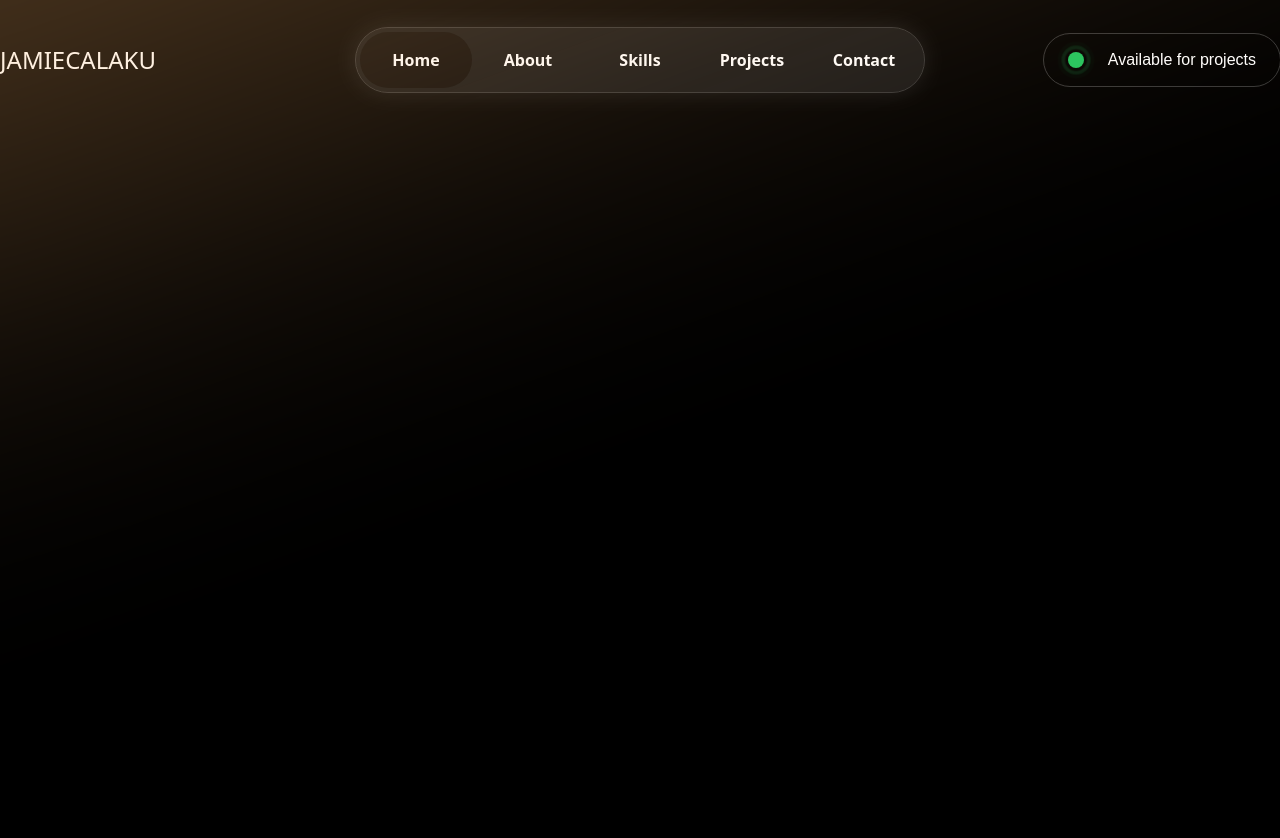
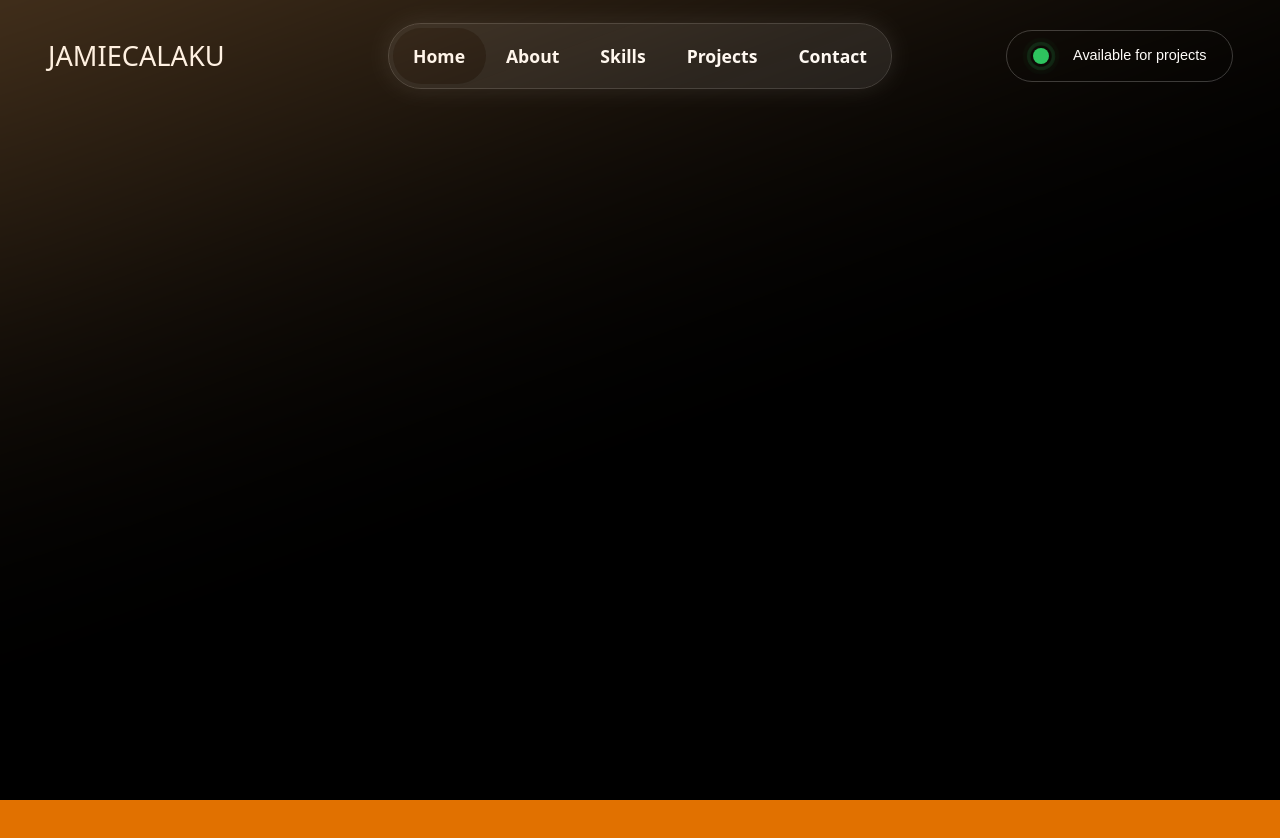
Before and after one commit to JamieCalaku/Personal-Portfolio, a Next.js app: page / in a window 1280 px wide. Shown: the top 838 px of the page. Built offline with nearby package versions, Linux system fonts and the light colour scheme.

Commit message:
Made Navbar responsive

```diff
--- a/app/page.tsx
+++ b/app/page.tsx
@@ -1,6 +1,5 @@
 import Header from "@/components/main/Header";
 import Hero from "@/components/main/Hero";
-import About from "@/components/main/About";
 
 export default function Home() {
     return (
@@ -15,7 +14,10 @@ export default function Home() {
             <div className="relative z-10">
                 <Header/>
                 <Hero/>
-                <About/>
+                <section id="about" className="h-[2000px] bg-amber-600 w-screen"/>
+                <section id="skills" className="h-[2000px] bg-blue-600 w-screen"/>
+                <section id="projects" className="h-[2000px] bg-red-600 w-screen"/>
+                <section id="contact" className="h-[2000px] bg-purple-600 w-screen"/>
             </div>
 
         </div>
--- a/components/main/About.tsx
+++ /dev/null
@@ -1,7 +0,0 @@
-export default function About() {
-    return (
-        <section id="about" className="h-[2000px] w-screen">
-
-        </section>
-    );
-}
--- a/components/main/Header.tsx
+++ b/components/main/Header.tsx
@@ -4,21 +4,21 @@ import Navbar_Signature from "@/components/sub/Navbar_Signature";
 
 export default function Header() {
     return (
-        <header className="w-screen">
-            <div className="grid grid-cols-3 items-center h-30">
+        <header className="w-screen fixed max-[295px]:hidden">
+            <div className="grid grid-cols-3 items-center py-6 max-[960px]:grid-cols-2 max-[960px]:py-4">
 
                 {/* Signature */}
-                <div className="justify-self-start">
+                <div className="justify-self-start pl-[clamp(0.75rem,4vw,3rem)]">
                     <Navbar_Signature/>
                 </div>
 
                 {/* Navbar */}
-                <div className="justify-self-center">
+                <div className="justify-self-center max-[960px]:hidden">
                     <Navbar/>
                 </div>
 
                 {/* Available */}
-                <div className="justify-self-end">
+                <div className="justify-self-end pr-[clamp(0.75rem,4vw,3rem)]">
                     <Navbar_Available/>
                 </div>
 
--- a/components/sub/Navbar.tsx
+++ b/components/sub/Navbar.tsx
@@ -1,6 +1,7 @@
 "use client";
 
 import { useEffect, useState } from "react";
+import { motion } from "framer-motion";
 
 type NavLink = { label: string; id: string };
 
@@ -27,11 +28,13 @@ export default function Navbar() {
         });
 
     useEffect(() => {
-        const observer = new IntersectionObserver(
-            (entries) =>
-                entries.forEach((e) => e.isIntersecting && setActiveId(e.target.id)),
-            OBSERVER_OPTIONS
-        );
+        const observer = new IntersectionObserver((entries) => {
+            const visible = entries.filter(e => e.isIntersecting);
+            if (!visible.length) return;
+
+            visible.sort((a, b) => (b.intersectionRatio ?? 0) - (a.intersectionRatio ?? 0));
+            setActiveId(visible[0].target.id);
+        }, OBSERVER_OPTIONS);
 
         LINKS.forEach((l) => {
             const el = document.getElementById(l.id);
@@ -73,18 +76,18 @@ function NavItem({ id, label, active, onClick }: NavItemProps) {
                 e.preventDefault();
                 onClick(id);
             }}
-            className="flex items-center font-bold text-white"
+            className="flex items-center font-bold text-white text-[clamp(0.5rem,1.1rem,2rem)]"
         >
-      <span className="relative inline-flex items-center justify-center w-28 h-14">
-        {active && <ActivePill />}
+      <span className="relative inline-flex items-center justify-center px-[clamp(0.8rem,1.6vw,10rem)] h-14">
+        {active && (
+            <motion.span
+                layoutId="active-pill"
+                className="absolute inset-0 bg-stone-950 rounded-[100px]"
+                transition={{ type: "spring", stiffness: 500, damping: 100 }}
+            />
+        )}
           <span className="z-10">{label}</span>
       </span>
         </a>
     );
 }
-
-function ActivePill() {
-    return (
-        <span className="absolute inset-0 bg-stone-950 rounded-[100px] transition-transform duration-300" />
-    );
-}
--- a/components/sub/Navbar_Available.tsx
+++ b/components/sub/Navbar_Available.tsx
@@ -1,9 +1,9 @@
 export default function Navbar_Available() {
     return (
         <div>
-            <div className="inline-flex items-center gap-6 px-6 py-3.5 overflow-hidden rounded-[57px] outline-1 outline-navbar-stroke no-select">
-                <div className="status-dot"/>
-                <h2 className="text-base font-normal text-white font-['Arial']">
+            <div className="inline-flex items-center gap-6 px-[clamp(0.6rem,2vw,2rem)] py-3.5 overflow-hidden rounded-[57px] outline-1 outline-navbar-stroke no-select max-[960px]:py-2.5">
+                <div className="status-dot size-[clamp(0.8rem,2vw,1rem)]"/>
+                <h2 className="text-[clamp(0.6rem,3vw,0.9rem)] base text-nowrap font-normal text-white font-['Arial']">
                     Available for projects
                 </h2>
             </div>
--- a/components/sub/Navbar_Signature.tsx
+++ b/components/sub/Navbar_Signature.tsx
@@ -1,7 +1,7 @@
 export default function Navbar_Signature() {
     return (
         <div>
-            <h1 className="text-white font-light text-2xl no-select">JAMIECALAKU</h1>
+            <h1 className="text-white font-light text-[min(1.7rem,6vw)] no-select">JAMIECALAKU</h1>
         </div>
     );
 }
--- a/package.json
+++ b/package.json
@@ -9,6 +9,7 @@
     "lint": "eslint"
   },
   "dependencies": {
+    "framer-motion": "^12.23.26",
     "lenis": "^1.3.16",
     "next": "16.0.10",
     "react": "19.2.1",
```
Also changed, not shown: 1 other file (tests, documents, lock files or other folders).
